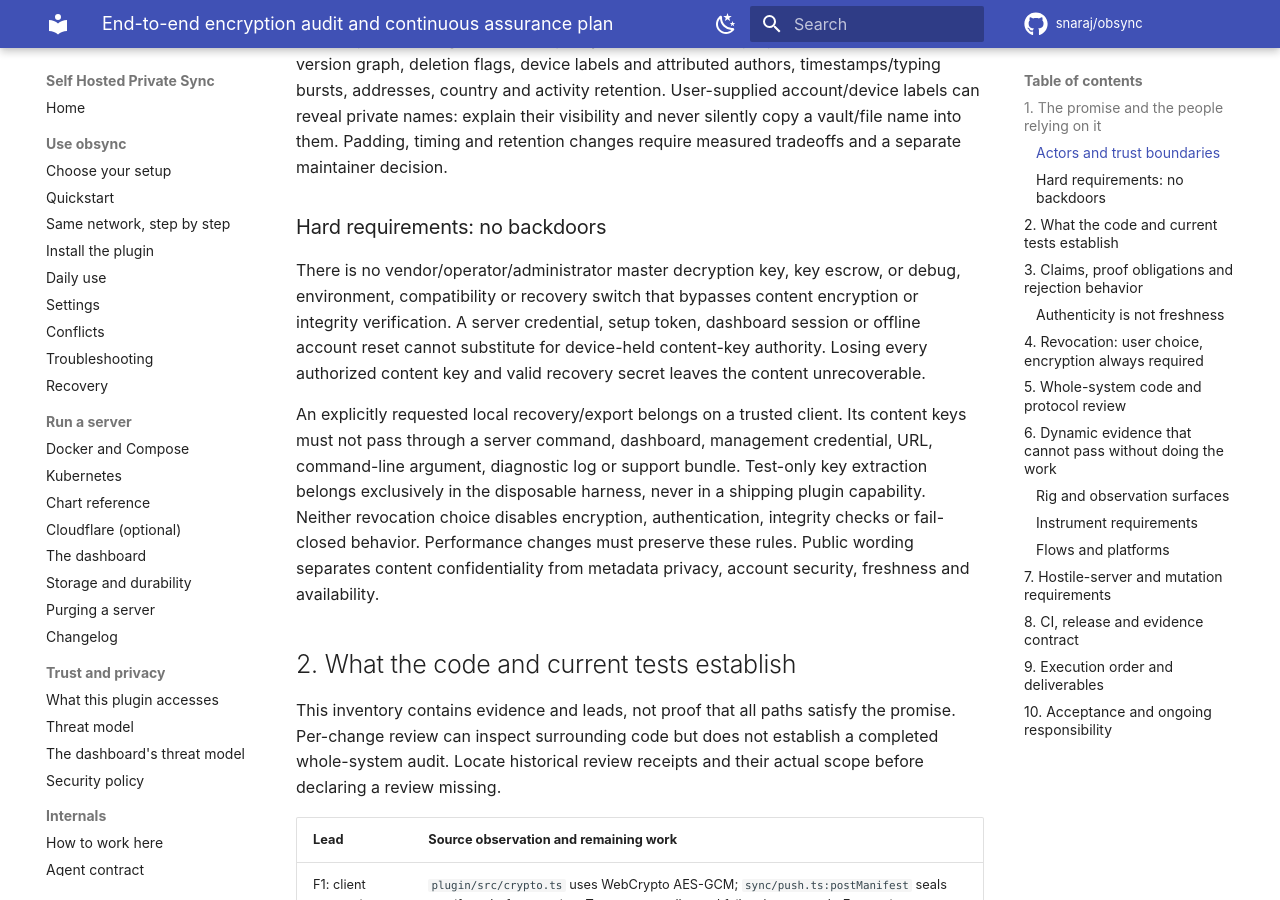
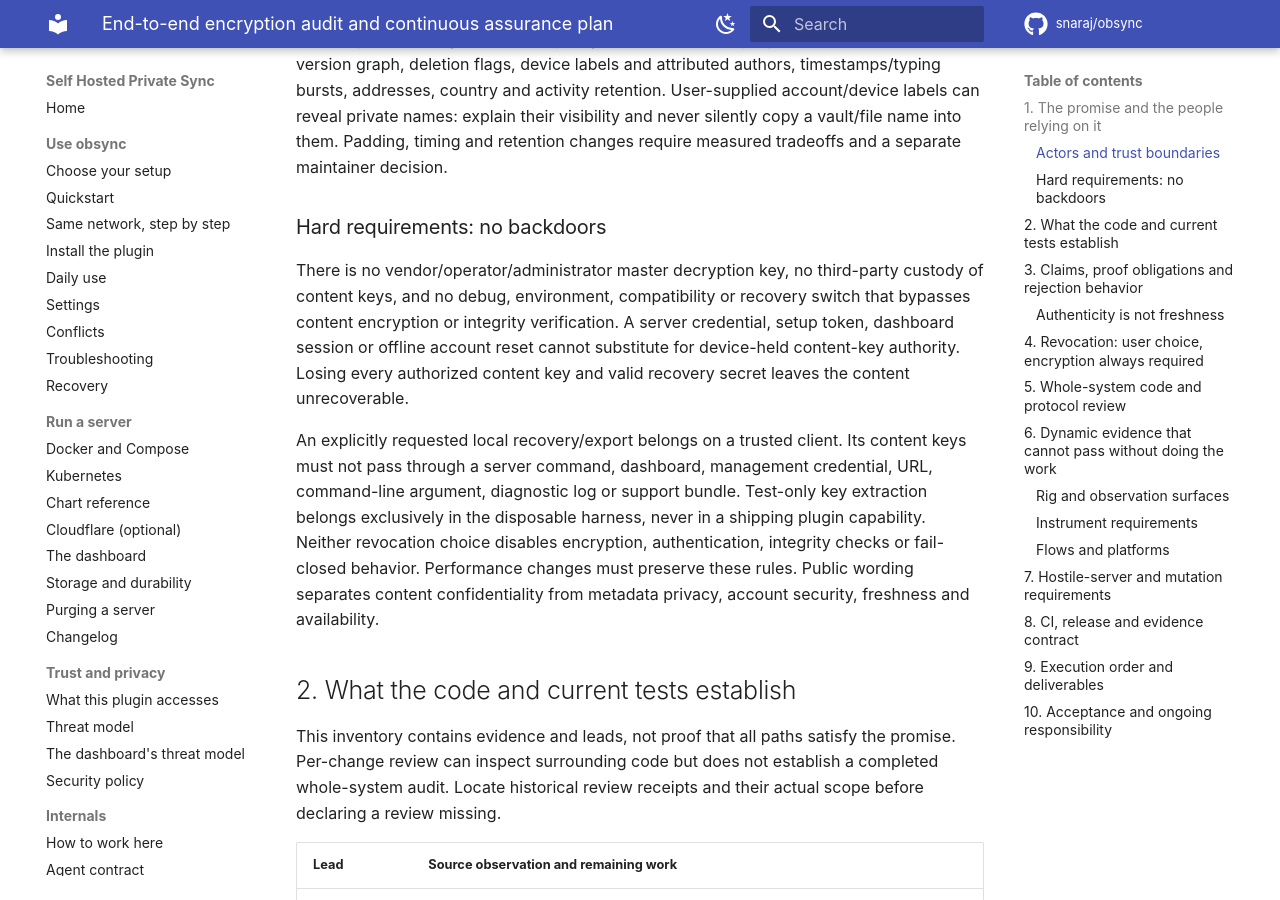
Before and after one commit to snaraj/obsync, an MkDocs documentation site: the page built from docs/security/e2ee-audit-plan.md, in a window 1280 px wide and 900 px high, scrolled down 1523 px. Built offline with MkDocs 1.6.1 and Material for MkDocs 9.7.7, drawn with Linux system fonts in a browser that asks for light colours; comment, search, counter and statistics services are not loaded.

Commit message:
docs(security): keep the no-custody prohibition inside the doctrine guard (#344)
Problem: review 6095914285 at 749840cb. Section 1's no-backdoor sentence
named the one capability that crates/obsyncd/src/doctrine_test.rs refuses
anywhere on a product surface, even inside a prohibition. So
no_product_surface_names_the_capability_v0_1_refuses_to_have failed, and the
hosted application job went red (508 passed, 1 failed). The author's local
gate had run the contract suites, the secret scans and the docs build, but
not the Rust workspace tests that read docs/.

Change, docs/security/e2ee-audit-plan.md only: the sentence now forbids
"third-party custody of content keys" in place of the refused word, which
keeps its meaning. The guard is untouched and nothing is exempted.

Evidence at this head:
- the refused word appears in neither new file nor the README;
- cargo test --workspace --locked: 695 passed, 0 failed, including
  doctrine_test (20 passed);
- make contracts: 873 tests, exit 0;
- make secrets: no leaks, working tree and outgoing range;
- pinned mkdocs build --strict (python:3.12-slim, linux/amd64): exit 0;
- git diff --check: clean.

+4 / -3 (one Markdown file under docs/)

- Opus5.5

```diff
--- a/docs/security/e2ee-audit-plan.md
+++ b/docs/security/e2ee-audit-plan.md
@@ -49,9 +49,10 @@ and a separate maintainer decision.
 
 ### Hard requirements: no backdoors
 
-There is no vendor/operator/administrator master decryption key, key escrow,
-or debug, environment, compatibility or recovery switch that bypasses content
-encryption or integrity verification. A server credential, setup token,
+There is no vendor/operator/administrator master decryption key, no
+third-party custody of content keys, and no debug, environment,
+compatibility or recovery switch that bypasses content encryption or
+integrity verification. A server credential, setup token,
 dashboard session or offline account reset cannot substitute for device-held
 content-key authority. Losing every authorized content key and valid recovery
 secret leaves the content unrecoverable.
```
